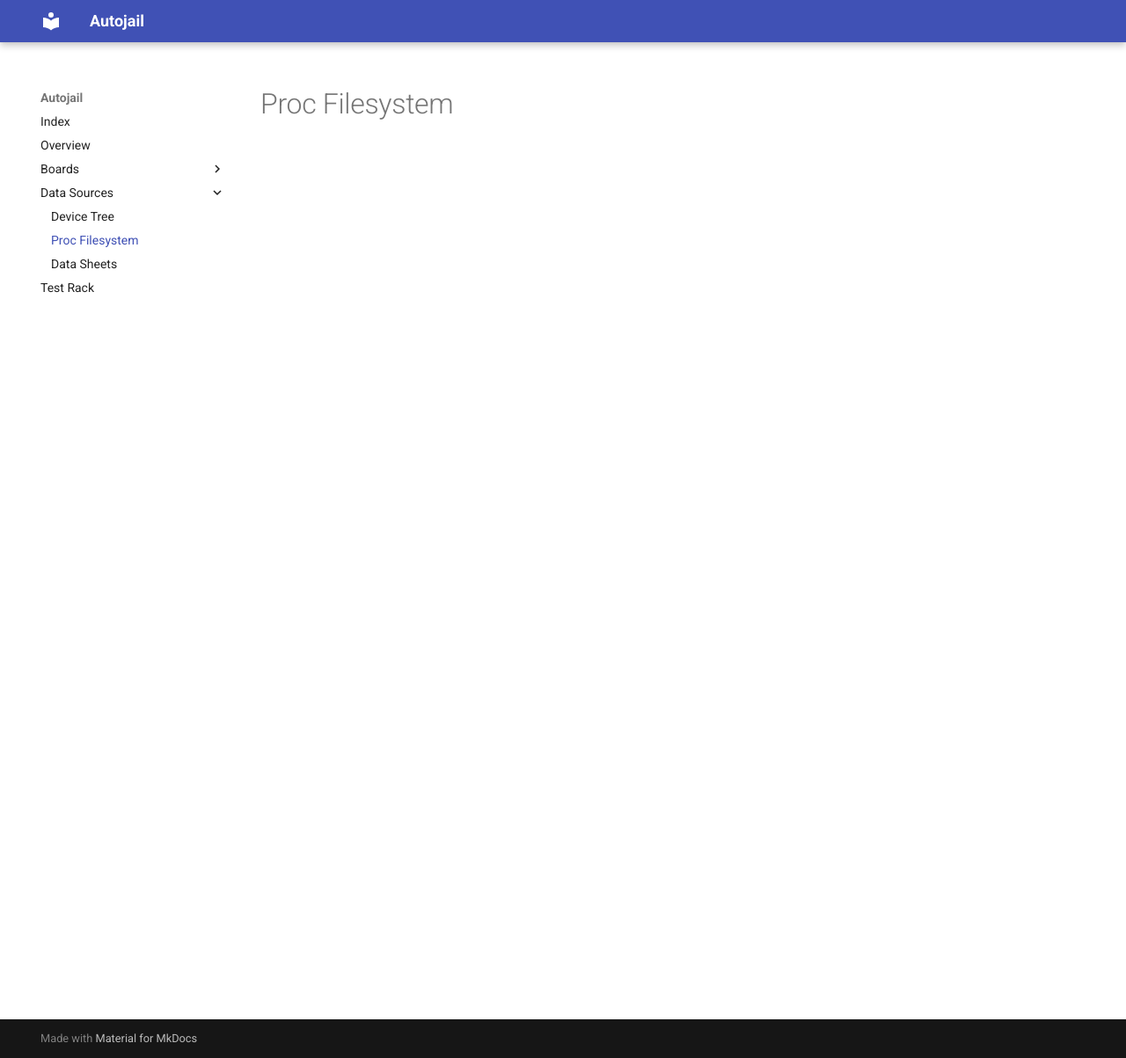
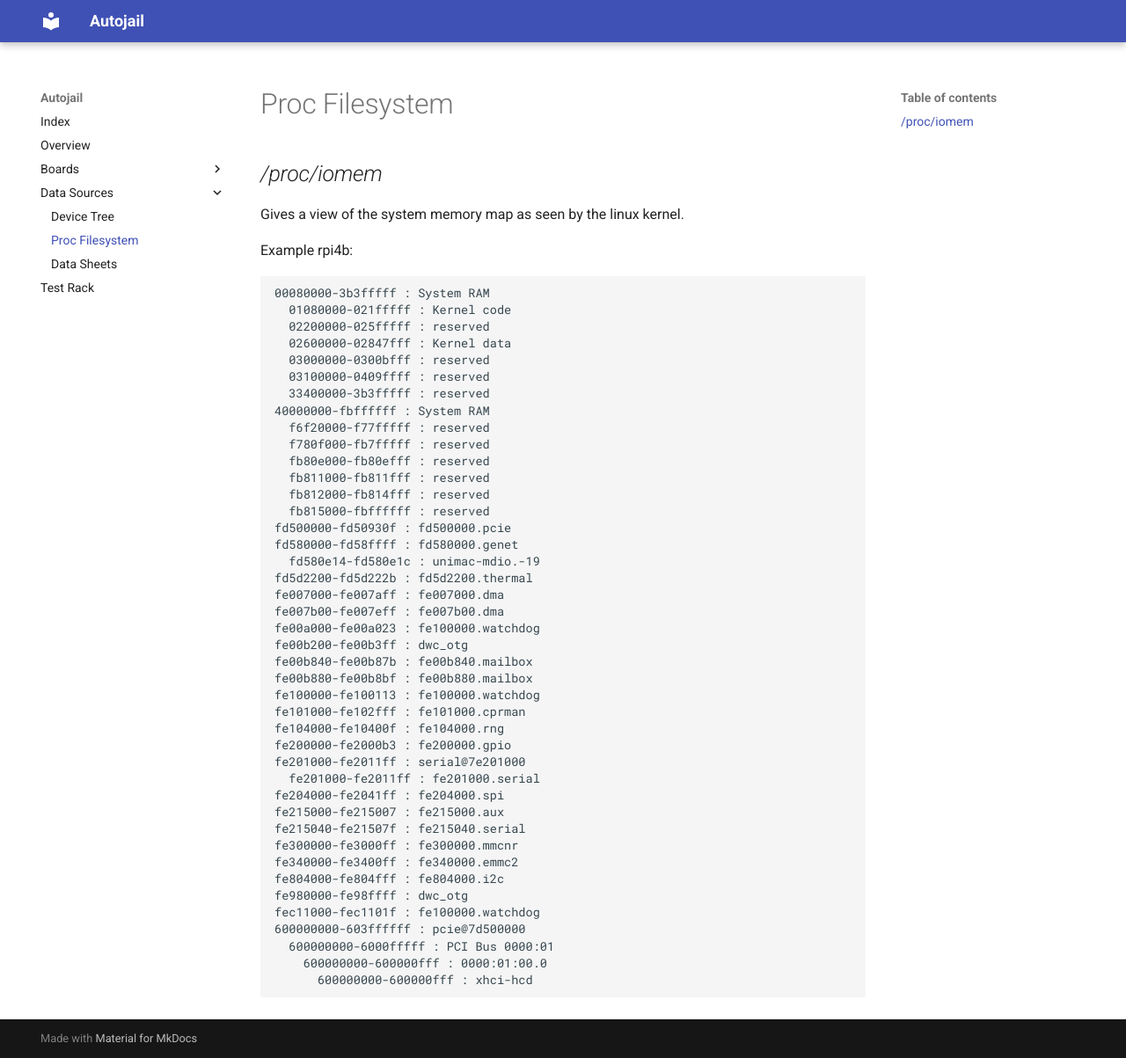
Before and after one commit to ekut-es/autojail, an MkDocs documentation site: the page built from doc/proc.md, in a window 1280 px wide and 1203 px high. Shown: the whole window at 88% size. Built offline with MkDocs 1.6.1 and Material for MkDocs 9.7.7, drawn with Linux system fonts in a browser that asks for light colours.

Commit message:
Extend documentation

```diff
--- a/doc/proc.md
+++ b/doc/proc.md
@@ -1 +1,50 @@
 # Proc Filesystem
+
+## _/proc/iomem_
+
+Gives a view of the system memory map as seen by the linux kernel.
+
+Example rpi4b:
+
+    00080000-3b3fffff : System RAM
+      01080000-021fffff : Kernel code
+      02200000-025fffff : reserved
+      02600000-02847fff : Kernel data
+      03000000-0300bfff : reserved
+      03100000-0409ffff : reserved
+      33400000-3b3fffff : reserved
+    40000000-fbffffff : System RAM
+      f6f20000-f77fffff : reserved
+      f780f000-fb7fffff : reserved
+      fb80e000-fb80efff : reserved
+      fb811000-fb811fff : reserved
+      fb812000-fb814fff : reserved
+      fb815000-fbffffff : reserved
+    fd500000-fd50930f : fd500000.pcie
+    fd580000-fd58ffff : fd580000.genet
+      fd580e14-fd580e1c : unimac-mdio.-19
+    fd5d2200-fd5d222b : fd5d2200.thermal
+    fe007000-fe007aff : fe007000.dma
+    fe007b00-fe007eff : fe007b00.dma
+    fe00a000-fe00a023 : fe100000.watchdog
+    fe00b200-fe00b3ff : dwc_otg
+    fe00b840-fe00b87b : fe00b840.mailbox
+    fe00b880-fe00b8bf : fe00b880.mailbox
+    fe100000-fe100113 : fe100000.watchdog
+    fe101000-fe102fff : fe101000.cprman
+    fe104000-fe10400f : fe104000.rng
+    fe200000-fe2000b3 : fe200000.gpio
+    fe201000-fe2011ff : serial@7e201000
+      fe201000-fe2011ff : fe201000.serial
+    fe204000-fe2041ff : fe204000.spi
+    fe215000-fe215007 : fe215000.aux
+    fe215040-fe21507f : fe215040.serial
+    fe300000-fe3000ff : fe300000.mmcnr
+    fe340000-fe3400ff : fe340000.emmc2
+    fe804000-fe804fff : fe804000.i2c
+    fe980000-fe98ffff : dwc_otg
+    fec11000-fec1101f : fe100000.watchdog
+    600000000-603ffffff : pcie@7d500000
+      600000000-6000fffff : PCI Bus 0000:01
+        600000000-600000fff : 0000:01:00.0
+          600000000-600000fff : xhci-hcd
```
Also changed, not shown: doc/device_tree.md (+15 -2 lines), doc/ml_extractor.md (+1 -1 lines), doc/rpi4.md (line endings or trailing spaces).
